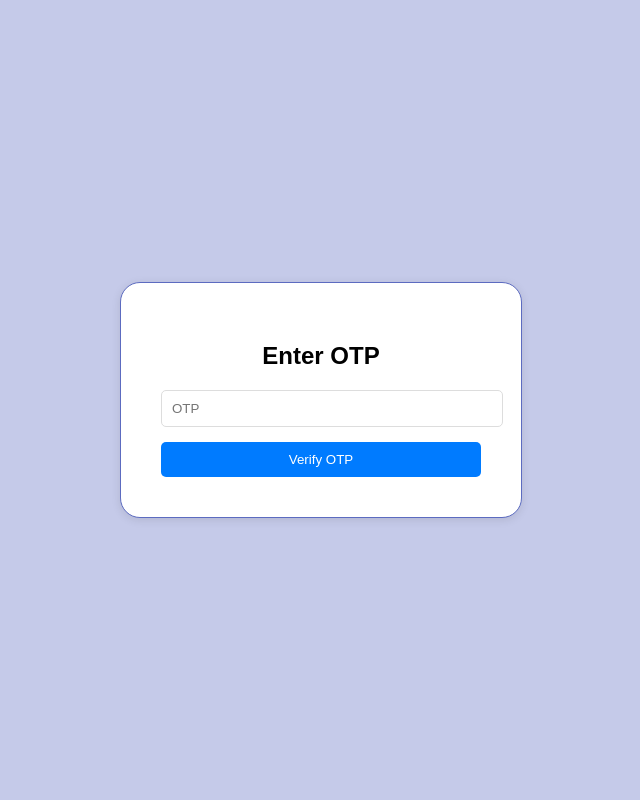
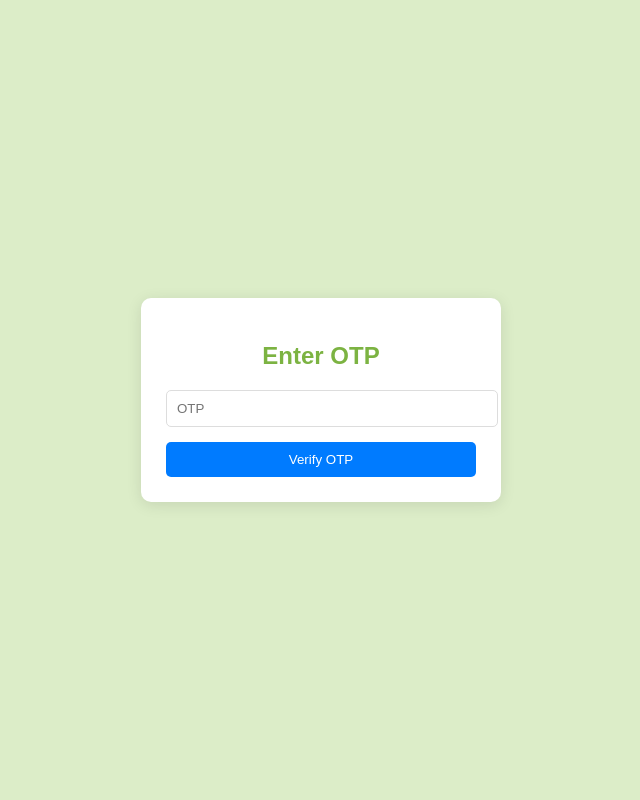
Before and after one commit to yashtilala412/HCD_project, a PHP site: page /otp_entry.php in a window 1280 px wide. Shown: the whole page, without its empty margins (319-959 px from the left). Run offline with PHP 8.4, Linux system fonts and the light colour scheme.

Commit message:
design 27

```diff
--- a/otp_entry.php
+++ b/otp_entry.php
@@ -6,22 +6,22 @@
     <title>Enter OTP</title>
     <style>
 body {
-    font-family: 'Josefin Sans', sans-serif;
+    font-family: 'Tajawal', sans-serif;
     display: flex;
     justify-content: center;
     align-items: center;
     height: 100vh;
     margin: 0;
-    background-color: #c5cae9;
+    background-color: #dcedc8;
 }
 .container {
     background-color: #ffffff;
-    padding: 40px;
-    box-shadow: 0 2px 10px rgba(0, 0, 0, 0.1);
-    border-radius: 20px;
-    width: 320px;
+    padding: 25px;
+    box-shadow: 0 3px 15px rgba(0, 0, 0, 0.1);
+    border-radius: 10px;
+    width: 310px;
     text-align: center;
-    border: 1px solid #5c6bc0;
+    color: #7cb342;
 }
 
  .container h2 {
```
